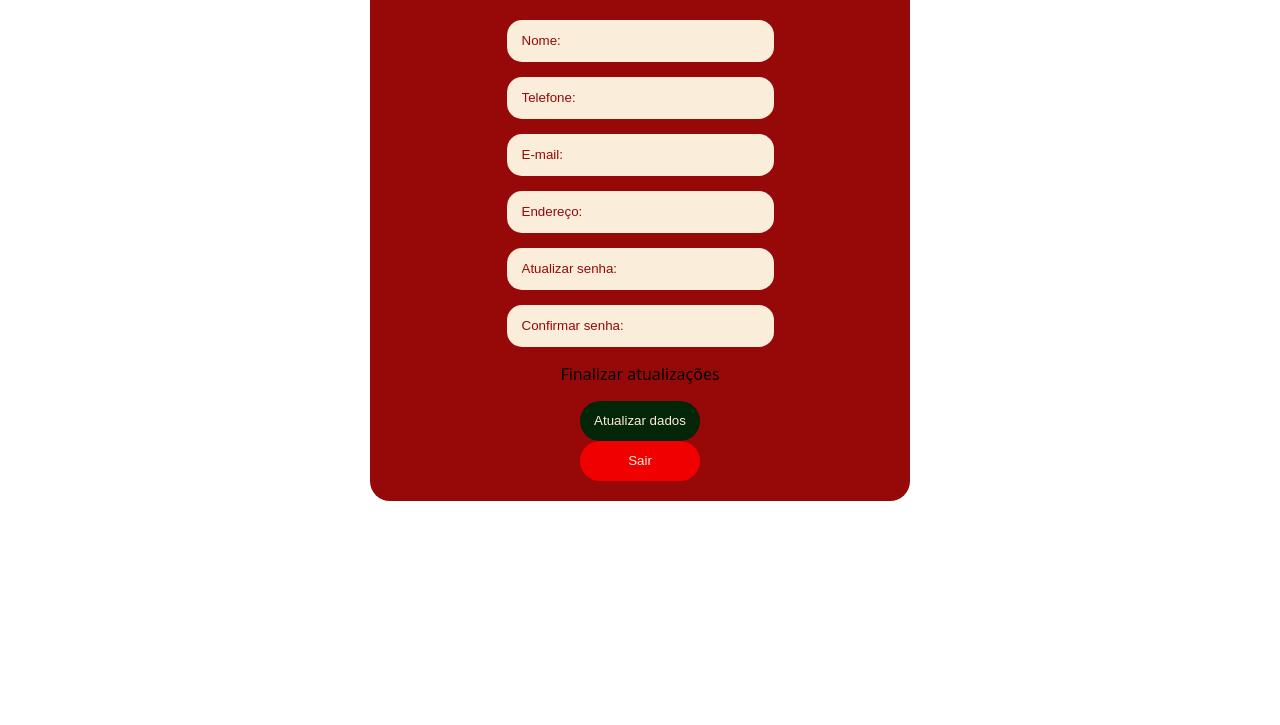
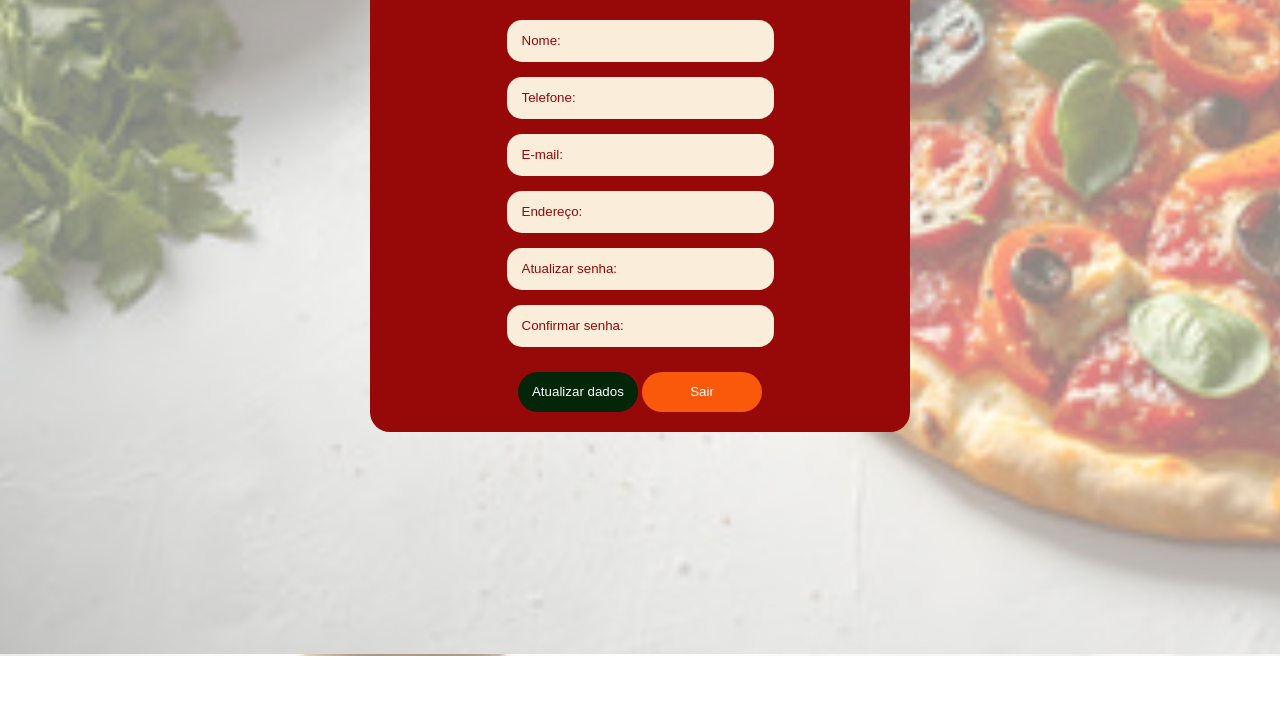
Before and after one commit to GirlsTEC/Pizzaria, a website: page Front/html/TelaConta.html in a window 1280 px wide. Shown: the part 445-1170 px from the top of the page. After the commit the page ends 1101 px from the top, so only its background shows below. Drawn offline with Linux system fonts and the light colour scheme.

Commit message:
Isa: alinhamento de botões

```diff
--- a/Front/html/TelaConta.html
+++ b/Front/html/TelaConta.html
@@ -54,15 +54,11 @@
                 </div>
 
                 <div class="atualizardados">
-                    <p> Finalizar atualizações</p>
-                    <input type="submit" value="Atualizar dados">
-                </div>
-
-                <div class="sair">
-                <input type="submit" value="Sair">
+                    <input type="submit" id="atualizar" value="Atualizar dados">
+                    <input type="submit" id="sair" value="Sair">
             </div>
 
-            </div>
+
 
         </div>
 </body>
--- a/Front/html/css/styleConta.css
+++ b/Front/html/css/styleConta.css
@@ -17,10 +17,12 @@ a:hover {
 body {
     font-family: system-ui, -apple-system, BlinkMacSystemFont, 'Segoe UI', Roboto, Oxygen, Ubuntu, Cantarell,
     'Open Sans', 'Helvetica Neue', sans-serif;
+    background: url('/Front/html/img/Sem\ nome\ \(1924\ x\ 1099\ px\).jpg')
+
 
 }
 
-body, ul {
+body {
     margin: 0;
     padding: 0;
 }
@@ -47,6 +49,7 @@ body, ul {
     display: flex;
     letter-spacing: 3px;
     gap: 0.5rem;
+    margin-right: 25px;
 }
 
 .menu a {
@@ -123,6 +126,7 @@ body, ul {
     margin-top: 15px;
 }
 
+
 .confirmarsenha input {
     border-radius: 15px;
     border: none;
@@ -142,6 +146,18 @@ body, ul {
     border: none;
     background-color: #042608;
     color: #faedd9;
+    margin-top: 25px;
+}
+
+#atualizar {
+    background-color: rgb(4, 38, 8);
+    color: white;
+}
+
+#sair {
+    background-color: rgb(250, 88, 10);
+    color: white;
+    display: inline-block;
 }
 
 .sair input {
--- a/Front/html/css/styleGeral.css
+++ b/Front/html/css/styleGeral.css
@@ -1,3 +1,5 @@
+/* Provê alterações para as telas de login e cadastro*/
+
 a {
     color: #faedd9;
     text-decoration: none;
@@ -15,7 +17,7 @@ body {
 
 }
 
-body, ul {
+body{
     margin: 0;
     padding: 0;
 }
@@ -42,6 +44,7 @@ body, ul {
     display: flex;
     letter-spacing: 3px;
     gap: 0.5rem;
+    margin-right: 25px;
 }
 
 .menu a {
```
